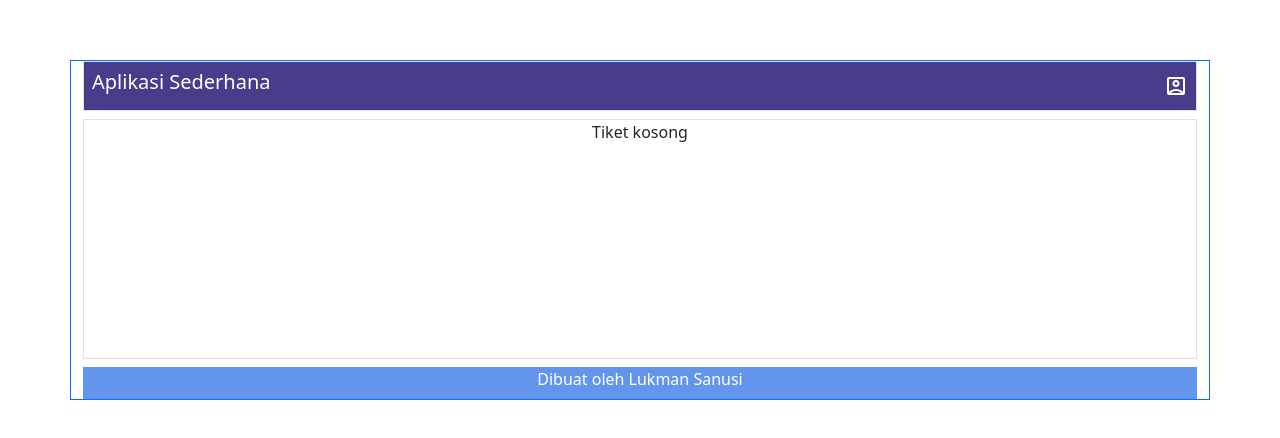
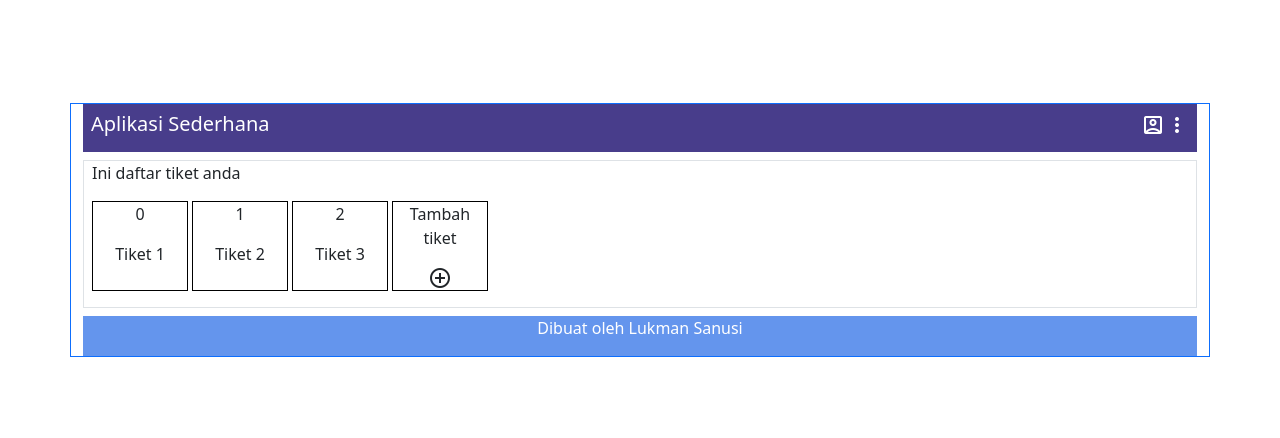
Before and after one commit to lckmnzans/smpel-ticketing, a Vue app: page / in a window 1280 px wide. Shown: the part 170-608 px from the top of the page. Built offline with nearby package versions, Linux system fonts and the light colour scheme.

Commit message:
third commit

```diff
--- a/index.html
+++ b/index.html
@@ -3,7 +3,7 @@
   <head>
     <meta charset="UTF-8">
     <link rel="icon" href="/favicon.ico">
-    <link rel="stylesheet" href="https://fonts.googleapis.com/css2?family=Material+Symbols+Outlined&icon_names=account_box">
+    <link rel="stylesheet" href="https://fonts.googleapis.com/css2?family=Material+Symbols+Outlined">
     <meta name="viewport" content="width=device-width, initial-scale=1.0">
     <title>Vite App</title>
   </head>
--- a/src/components/Header.vue
+++ b/src/components/Header.vue
@@ -1,7 +1,10 @@
 <template>
-    <div class="d-flex flex-row align-items-center justify-content-between border border-1 p-2">
+    <div class="d-flex flex-row align-items-center justify-content-between p-2">
         <h5>{{ applicationTitle }}</h5>
-        <span class="material-symbols-outlined">account_box</span>
+        <div>
+            <span class="material-symbols-outlined">account_box</span>
+            <span class="material-symbols-outlined">more_vert</span>
+        </div>
     </div>
 </template>
 
--- /dev/null
+++ b/src/views/CreateTicket.vue
@@ -0,0 +1,5 @@
+<template>
+    <div>
+        <p>Buat tiket</p>
+    </div>
+</template>
--- a/src/views/MainView.vue
+++ b/src/views/MainView.vue
@@ -1,10 +1,24 @@
 <template>
-    <div class="container border border-primary">
+    <div class="parent container border border-primary">
         <div class="header">
             <Header :application-title="'Aplikasi Sederhana'" />
         </div>
-        <div class="main-content border border-1 my-2">
-            <p>{{ message }}</p>
+        <div class="main-content border border-1 my-2 px-2">
+            <p>Ini daftar tiket anda</p>
+            <ul class="d-flex flex-row px-0 gap-1">
+                <li v-for="(item, index) in items" :key="index">
+                    <div class="d-flex flex-column align-items-center">
+                        <p>{{ index }}</p>
+                        <p>{{ item.name }}</p>
+                    </div>
+                </li>
+                <li>
+                    <p style="text-align: center;">Tambah tiket</p>
+                    <div class="d-flex flex-column align-items-center justify-content-center">
+                        <span class="material-symbols-outlined">add_circle</span>
+                    </div>
+                </li>
+            </ul>
         </div>
         <div class="footer">
             <Footer :footer-message="'Dibuat oleh Lukman Sanusi'" />
@@ -19,7 +33,11 @@ export default {
     components: { Header, FormCard, Footer },
     data() {
         return {
-            message: 'Tiket kosong'
+            items : [
+                {id: 1, name: 'Tiket 1'},
+                {id: 2, name: 'Tiket 2'},
+                {id: 3, name: 'Tiket 3'},
+            ]
         }
     }
 }
@@ -31,20 +49,27 @@ export default {
 }
 
 .main-content {
-    min-height: 240px;
 
     p {
-        text-align: center;
+        text-align: start;
+
+    }
+
+    li {
+        list-style: none;
+        border: 1px solid black;
+        width: 6rem;
+    }
+
+    li:hover {
+        border-radius: 6px;
+        cursor: pointer;
     }
 }
 
 .footer {
-    position: relative;
     background-color: cornflowerblue;
     color: white;
-    height: 2rem;
-    width: inherit;
-    margin-top: auto;
 
     p {
         font-size: small;
--- /dev/null
+++ b/src/views/ViewTicket.vue
@@ -0,0 +1,39 @@
+<template>
+    <div>
+        <p>Ini daftar tiket anda</p>
+        <ul class="d-flex flex-row gap-2">
+            <li v-for="(item, index) in items" :key="index">
+                <div class="d-flex flex-column align-items-center">
+                    <p>{{ index }}</p>
+                    <p>{{ item.name }}</p>
+                </div>
+            </li>
+        </ul>
+    </div>
+</template>
+<script>
+export default {
+    data() {
+        return {
+            items : [
+                {id: 1, name: 'Tiket 1'},
+                {id: 2, name: 'Tiket 2'},
+                {id: 3, name: 'Tiket 3'},
+            ]
+        }
+    }
+}
+</script>
+<style scoped>
+li {
+    list-style: none;
+    border: 1px solid black;
+    width: 6rem;
+}
+
+li:hover {
+    border-radius: 6px;
+    cursor: pointer;
+}
+
+</style>
```
Also changed, not shown: public/tiket.json (added, +11 -0 lines).
